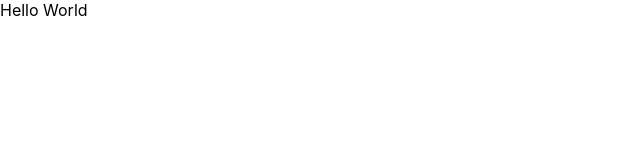
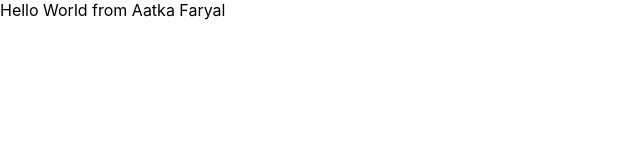
Before and after one commit to aatkafaryal/my-app-1st, a React (Create React App) app: page / in a window 1280 px wide. Shown: the top 160 px of the page, without its empty margins (0-640 px from the left). Built offline with nearby package versions, Linux system fonts and the light colour scheme.

Commit message:
Update App.js

```diff
--- a/src/App.js
+++ b/src/App.js
@@ -4,7 +4,7 @@ import './App.css';
 function App() {
   return (
     <div>
-         Hello World
+         Hello World from Aatka Faryal
     </div>
   );
 }
```
